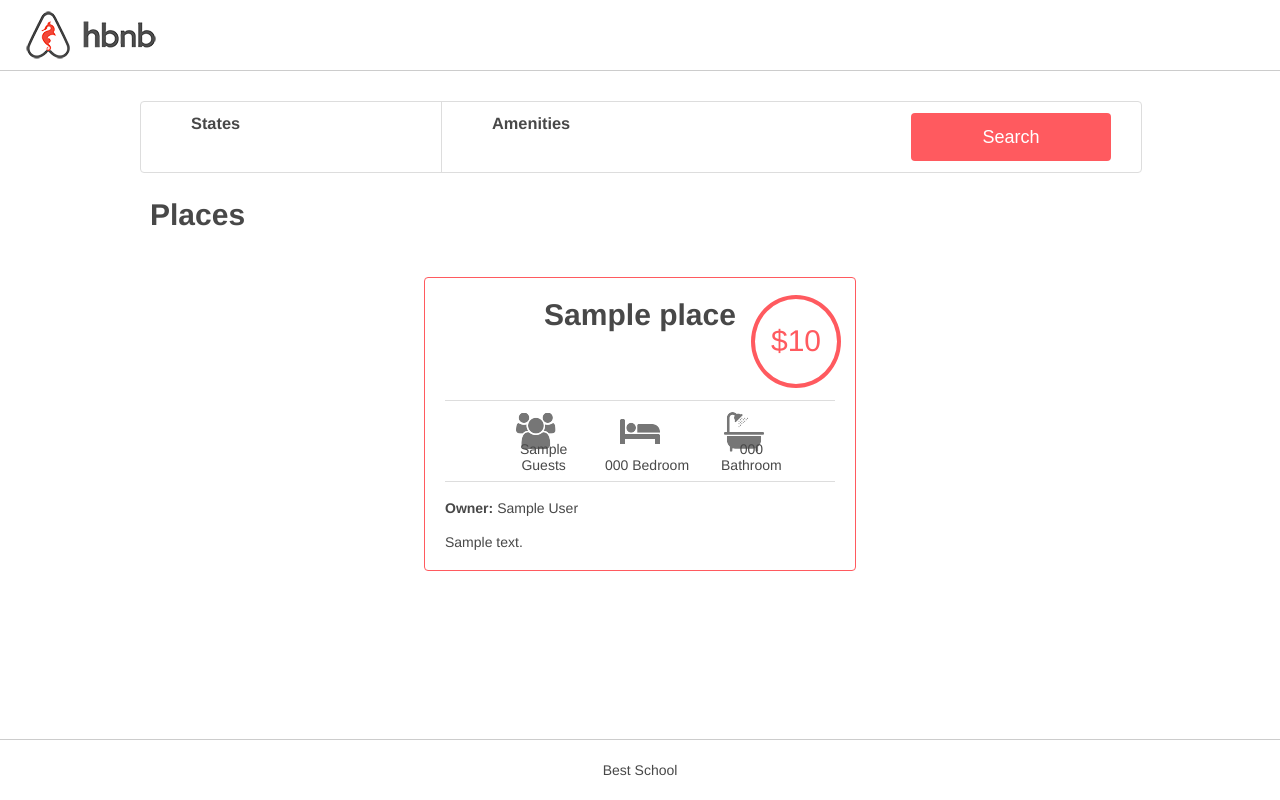
After one commit to HBIbidunni/AirBnB_clone_v4, a Flask app: template web_dynamic/templates/1-hbnb.html in a window 1280 px wide. The commit adds this page. Run offline with Flask 3, Linux system fonts and the light colour scheme; the template is opened without the code that fills it: most values are stand-ins (such as "Sample title", 1, 10 or a date in 2020); some libraries are stand-ins or nearby versions.

Commit message:
Make amenity selection dynamic

```diff
--- /dev/null
+++ b/web_dynamic/static/scripts/1-hbnb.js
@@ -0,0 +1,13 @@
+// This script should be executed only when the DOM is loaded
+$(document).ready(function () {
+  const amenityDict = {};
+  $('input[type=checkbox]').click(function () {
+    if ($(this).is(':checked')) {
+      amenityDict[$(this).attr('data-id')] = $(this).attr('data-name');
+    } else {
+      delete amenityDict[$(this).attr('data-id')];
+    }
+    $('.amenities h4').text(Object.values(amenityDict).join(', '));
+  });
+}
+);
--- a/web_dynamic/static/styles/3-header.css
+++ b/web_dynamic/static/styles/3-header.css
@@ -1,15 +1,6 @@
 header {
+    background: white url(../images/logo.png) no-repeat 20px center;
+    height: 70px;
     width: 100%;
-    background-color: white;
-    height: 70px;
     border-bottom: 1px solid #CCCCCC;
-    display: flex;
-    align-items: center;
 }
-
-.logo {
-    width: 142px;
-    height: 60px;
-    background: url("../images/logo.png") no-repeat center;
-    padding-left: 20px;
-}
--- a/web_dynamic/static/styles/6-filters.css
+++ b/web_dynamic/static/styles/6-filters.css
@@ -56,11 +56,18 @@ section.filters > button:hover {
     z-index: 1;
     padding: 30px 50px 30px 0;
     margin-top: 17px;
+    overflow-y: scroll;
+    max-height: 300px;
 }
 
 .popover, .popover ul {
     list-style-type: none;
 }
+
+.popover input {
+    margin-right: 10px;
+}
+
 .locations:hover > .popover {
     display: block;
 }
--- /dev/null
+++ b/web_dynamic/static/styles/8-places.css
@@ -0,0 +1,84 @@
+.places {
+	text-align: center;
+	margin-bottom: 75px;
+}
+
+.places > h1 {
+	text-align: left;
+	width: 95%;
+	padding-left: 10px;
+	font-size: 30px;
+}
+
+.places > article {
+	display: inline-block;
+	width: 390px;
+	padding: 20px;
+	margin: 20px;
+	border: 1px solid #FF5A5F;
+	border-radius: 4px;
+	text-align: center;
+}
+
+.places h2 {
+	font-size: 30px;
+	margin: auto;
+}
+
+.price_by_night {
+	display: inline-block;
+	position: relative;
+	left: 40%;
+	bottom: 37px;
+	min-width: 60px;
+	height: 60px;
+	color: #FF5A5F;
+	font-size: 30px;
+	padding: 25px 11px 0 11px;
+	border: 4px solid #FF5A5F;
+	border-radius: 50%;
+}
+
+.information {
+	height: 80px;
+	border-top: 1px solid #DDDDDD;
+	border-bottom: 1px solid #DDDDDD;
+	margin-top: -25px;
+}
+
+.max_guest, .number_rooms, .number_bathrooms {
+	display: inline-block;
+	position: relative;
+	width: 100px;
+	height: 90%;
+}
+
+.max_guest span, .number_rooms span, .number_bathrooms span {
+	display: block;
+	margin: auto;
+	position: absolute;
+	bottom: 0;
+	left: 15px;
+	text-align: center;
+}
+
+.max_guest {
+	background: url(../images/icon_group.png) no-repeat center 30%;
+}
+
+.number_rooms {
+	background: url(../images/icon_bed.png) no-repeat center 30%;
+}
+
+.number_bathrooms {
+	background: url(../images/icon_bath.png) no-repeat center 30%;
+}
+
+.user {
+	margin: 18px auto;
+	text-align: left;
+}
+
+.description {
+	text-align: left;
+}
--- /dev/null
+++ b/web_dynamic/templates/1-hbnb.html
@@ -0,0 +1,70 @@
+<!DOCTYPE html>
+<html lang="en">
+  <head>
+    <meta charset="UTF-8">
+    <link rel="icon" type="image/png" href="../static/images/icon.png?{{ cache_id }}">
+
+    <link rel="stylesheet" href="../static/styles/4-common.css?{{ cache_id }}">
+    <link rel="stylesheet" href="../static/styles/3-header.css?{{ cache_id }}">
+    <link rel="stylesheet" href="../static/styles/3-footer.css?{{ cache_id }}">
+    <link rel="stylesheet" href="../static/styles/6-filters.css?{{ cache_id }}">
+    <link rel="stylesheet" href="../static/styles/8-places.css?{{ cache_id }}">
+
+    <script src="https://code.jquery.com/jquery-3.2.1.min.js"></script>
+    <script src="../static/scripts/1-hbnb.js?{{ cache_id }}"></script>
+    <title>AirBnB Clone</title>
+  </head>
+  <body>
+    <header></header>
+    <div class="container">
+      <section class="filters">
+        <div class="locations">
+          <h3>States</h3>
+          <h4>&nbsp;</h4>
+          <ul class="popover">
+          {% for state in states|sort(attribute='name') %}
+            <li><h2>{{ state.name }}:</h2>
+            {% for city in state.cities|sort(attribute='name') %}
+              <ul>
+                <li>{{ city.name }}</li>
+              </ul>
+            {% endfor %}
+            </li>
+          {% endfor %}
+          </ul>
+        </div>
+        <div class="amenities">
+          <h3>Amenities</h3>
+          <h4>&nbsp;</h4>
+          <ul class="popover">
+          {% for amenity in amenities|sort(attribute='name') %}
+            <li><input type="checkbox"
+                       data-id="{{ amenity.id }}"
+                       data-name="{{ amenity.name }}">{{ amenity.name }}</li>
+          {% endfor %}
+          </ul>
+        </div>
+        <button>Search</button>
+      </section>
+      <section class="places">
+        <h1>Places</h1>
+        <article>
+        {% for place in places|sort(attribute='name') %}
+          <h2>{{ place.name }}</h2>
+          <div class="price_by_night">${{ place.price_by_night }}</div>
+          <div class="information">
+            <div class="max_guest"><span>{{ place.max_guest }} Guests</span></div>
+            <div class="number_rooms"><span>{{ place.number_rooms }} Bedroom</span></div>
+            <div class="number_bathrooms"><span>{{ place.number_bathrooms }} Bathroom</span></div>
+          </div>
+          <div class="user"><strong>Owner: </strong>{{ place.user.first_name }} {{ place.user.last_name }}</div>
+          <div class="description">{{ place.description|safe }}</div>
+        {% endfor %}
+        </article>
+      </section>
+    </div>
+    <footer>
+      <p>Best School</p>
+    </footer>
+  </body>
+</html>
```
Also changed, not shown: web_dynamic/1-hbnb.py (added, +31 -0 lines), web_dynamic/static/images/icon.ico (added), web_dynamic/static/images/icon_bath.png (added), web_dynamic/static/images/icon_bed.png (added), web_dynamic/static/images/icon_group.png (added), web_dynamic/static/images/icon_pets.png (added), web_dynamic/static/images/icon_tv.png (added), web_dynamic/static/images/icon_wifi.png (added), web_dynamic/templates/0-hbnb.html (indentation only).
